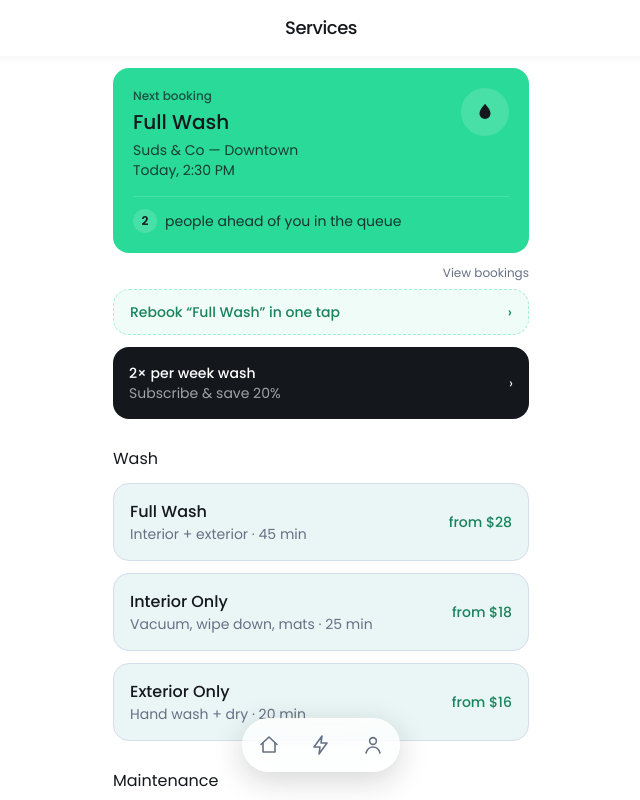
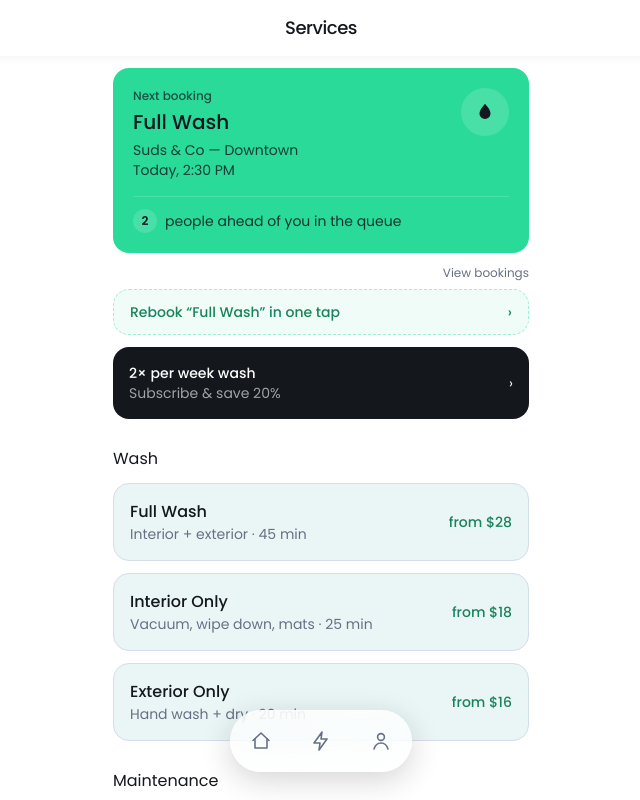
Before and after one commit to naghamalhamad/newREPO, a React (Vite) app: page /#/wash in a window 1280 px wide. Shown: the top 800 px of the page, without its empty margins (319-959 px from the left). Built offline with nearby package versions, Linux system fonts and the light colour scheme.

Commit message:
Expand nav pill sizing slightly

```diff
--- a/src/components/BottomNav.jsx
+++ b/src/components/BottomNav.jsx
@@ -13,7 +13,7 @@ export default function BottomNav() {
       className="fixed inset-x-0 z-20 flex justify-center px-4"
       style={{ bottom: 'calc(max(env(safe-area-inset-bottom), 16px) + 12px)' }}
     >
-      <div className="relative flex items-center gap-2 overflow-hidden rounded-full border border-white/50 bg-stone/60 p-1 shadow-[0_8px_30px_rgba(20,23,28,0.18)] backdrop-blur-xl">
+      <div className="relative flex items-center gap-3 overflow-hidden rounded-full border border-white/50 bg-stone/60 p-1.5 shadow-[0_8px_30px_rgba(20,23,28,0.18)] backdrop-blur-xl">
         <div className="pointer-events-none absolute inset-x-0 top-0 h-1/2 bg-linear-to-b from-white/50 to-transparent" />
         {items.map(({ to, label, icon: Icon }) => (
           <NavLink key={to} to={to} end={to === '/home'} aria-label={label}>
@@ -22,7 +22,7 @@ export default function BottomNav() {
                 layout
                 transition={{ type: 'spring', stiffness: 500, damping: 32 }}
                 whileTap={{ scale: 0.92 }}
-                className={`relative flex h-11 items-center justify-center gap-2 rounded-full ${isActive ? 'px-4' : 'w-11'}`}
+                className={`relative flex h-12 items-center justify-center gap-2 rounded-full ${isActive ? 'px-4' : 'w-12'}`}
               >
                 {isActive && (
                   <motion.span
```
